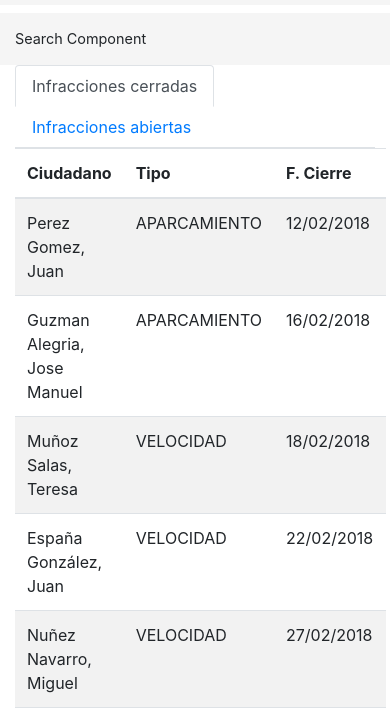
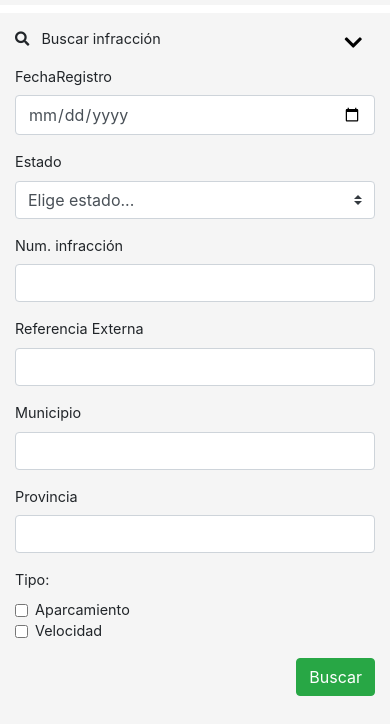
Before and after one commit to PedroJesusRomeroOrtega/Bootstrap-GestorInformesWeb, a website: page src/index.html in a window 390 px wide. Shown: the part 51-775 px from the top of the page. Drawn offline with nearby package versions, Linux system fonts and the light colour scheme.

Commit message:
responsive search form

```diff
--- a/src/index.html
+++ b/src/index.html
@@ -54,11 +54,69 @@
       </div>
     </div>
   </header>
-
   <section class="container-fluid">
     <div class="row">
       <div class="col-lg-4 search-component">
-        Search Component
+        <span>
+          <i class="fas fa-search mr-2"></i>
+          Buscar infracción
+          <button class="float-right navbar-toggler" type="button" data-toggle="collapse" data-target="#searchForm" aria-expanded="true"
+            aria-controls="searchForm">
+            <i class="fas fa-chevron-down"></i>
+          </button>
+        </span>
+        <form id="searchForm" class="collapse show mt-3">
+          <div class="form-row">
+            <div class="form-group col-sm-3 col-lg-6">
+              <label for="registryDate">FechaRegistro </label>
+              <input type="date" class="form-control" id="registryDate">
+            </div>
+            <div class="form-group col-sm-3 col-lg-6">
+              <label for="state">Estado</label>
+              <select class="form-control custom-select" id="state">
+                <option>Elige estado...</option>
+                <option>Cerrada</opttion>
+                  <option>Abierta</option>
+              </select>
+            </div>
+            <div class="form-group col-sm-3 col-lg-6">
+              <label for="infractionNum">Num. infracción</label>
+              <input type="number" class="form-control" id="infractionNum">
+            </div>
+            <div class="form-group col-sm-3 col-lg-6">
+              <label for="externRef">Referencia Externa</label>
+              <input type="text" class="form-control" id="externRef">
+            </div>
+          </div>
+          <div class="form-row">
+            <div class="form-group col-sm-6 col-lg-12">
+              <label for="municipality">Municipio</label>
+              <input type="text" class="form-control" id="municipality">
+            </div>
+            <div class="form-group col-sm-6 col-lg-12">
+              <label for="province">Provincia</label>
+              <input type="text" class="form-control" id="province">
+            </div>
+          </div>
+          <div class="form-row">
+            <div class="form-group col">
+              <label>Tipo:</label>
+              <div class="form-check">
+                <input type="checkbox" class="form-check-input" id="parking">
+                <label class="form-check-label" for="parking">Aparcamiento</label>
+              </div>
+              <div class="form-check">
+                <input type="checkbox" class="form-check-input" id="speed">
+                <label class="form-check-label" for="speed">Velocidad</label>
+              </div>
+            </div>
+          </div>
+          <div class="form-row">
+            <div class="form-group col">
+              <button type="submit" class="btn btn-success float-right">Buscar</button>
+            </div>
+          </div>
+        </form>
       </div>
       <div class="col-lg-8">
         <ul class="nav nav-tabs">
```
